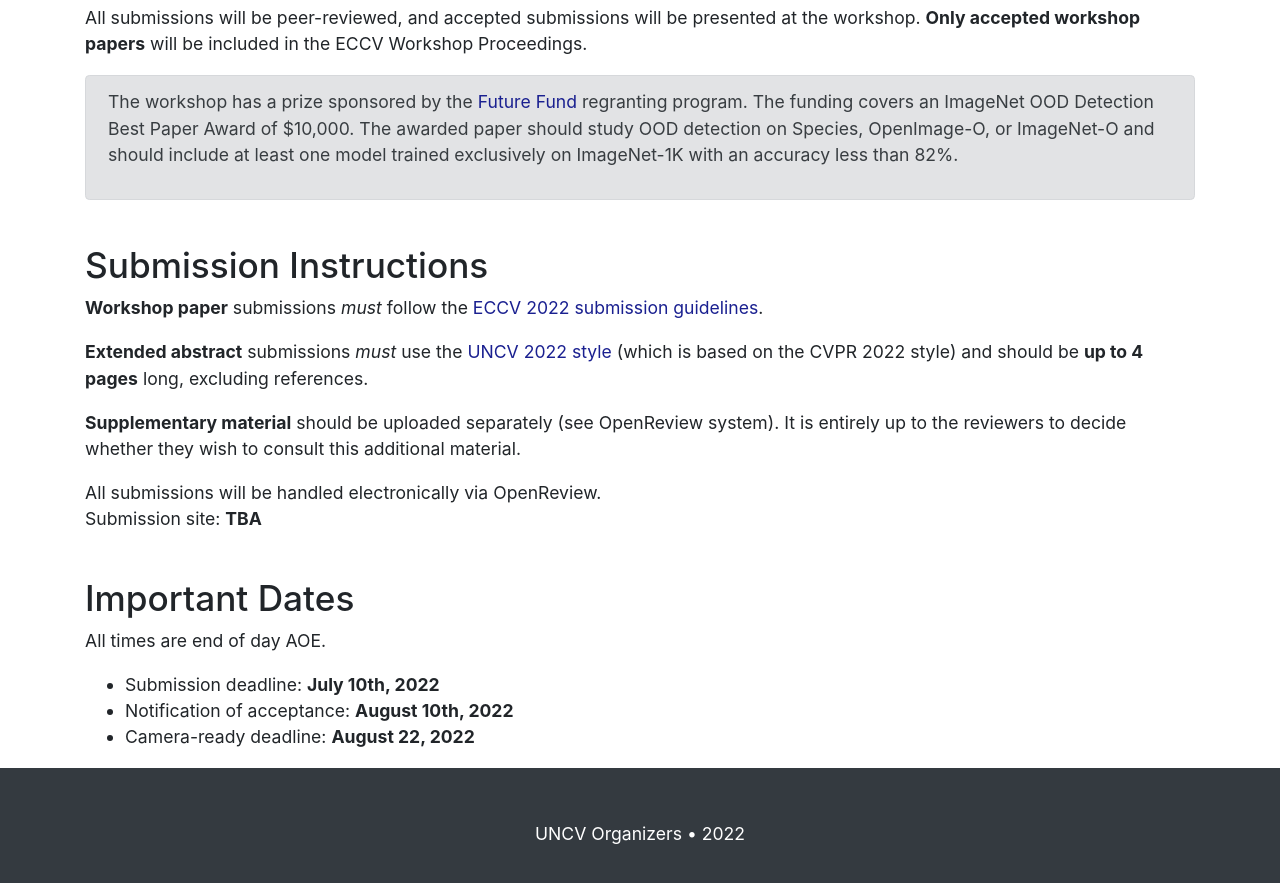
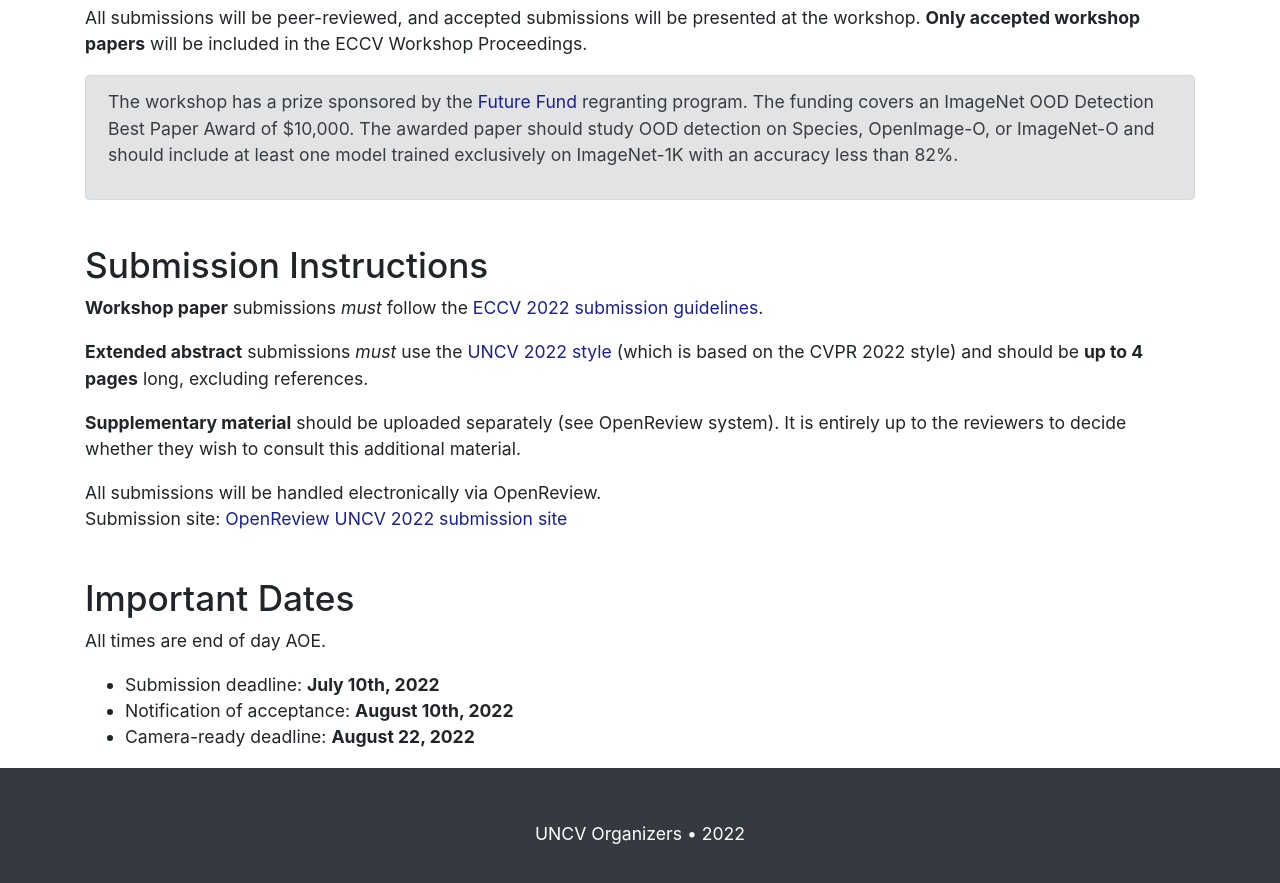
Before and after one commit to uncv2022/uncv2022.github.io, a Jekyll site: the page built from _pages/cfp.md, in a window 1280 px wide and 900 px high, scrolled down 1123 px. Shown: the top 883 px of the window. Built offline with Jekyll 4.4.1, drawn with Linux system fonts in a browser that asks for light colours.

Commit message:
Update cfp.md

```diff
--- a/_pages/cfp.md
+++ b/_pages/cfp.md
@@ -43,7 +43,7 @@ All submissions will be peer-reviewed, and accepted submissions will be presente
 
 
 All submissions will be handled electronically via OpenReview.<br/>
-Submission site: **TBA**
+Submission site: [OpenReview UNCV 2022 submission site](https://openreview.net/group?id=thecvf.com/ECCV/2022/Workshop/UNCV)
 
 
 ## Important Dates
```
